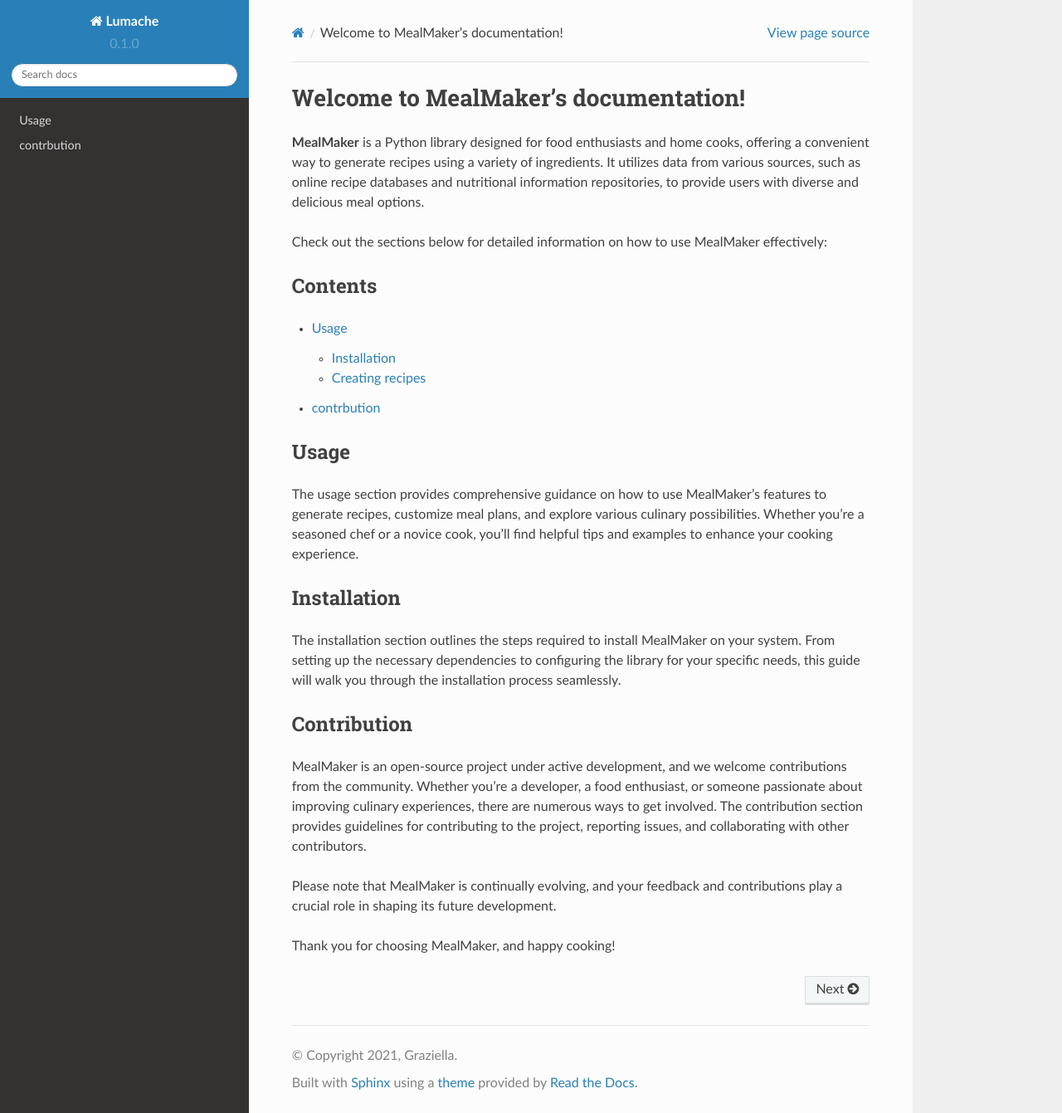
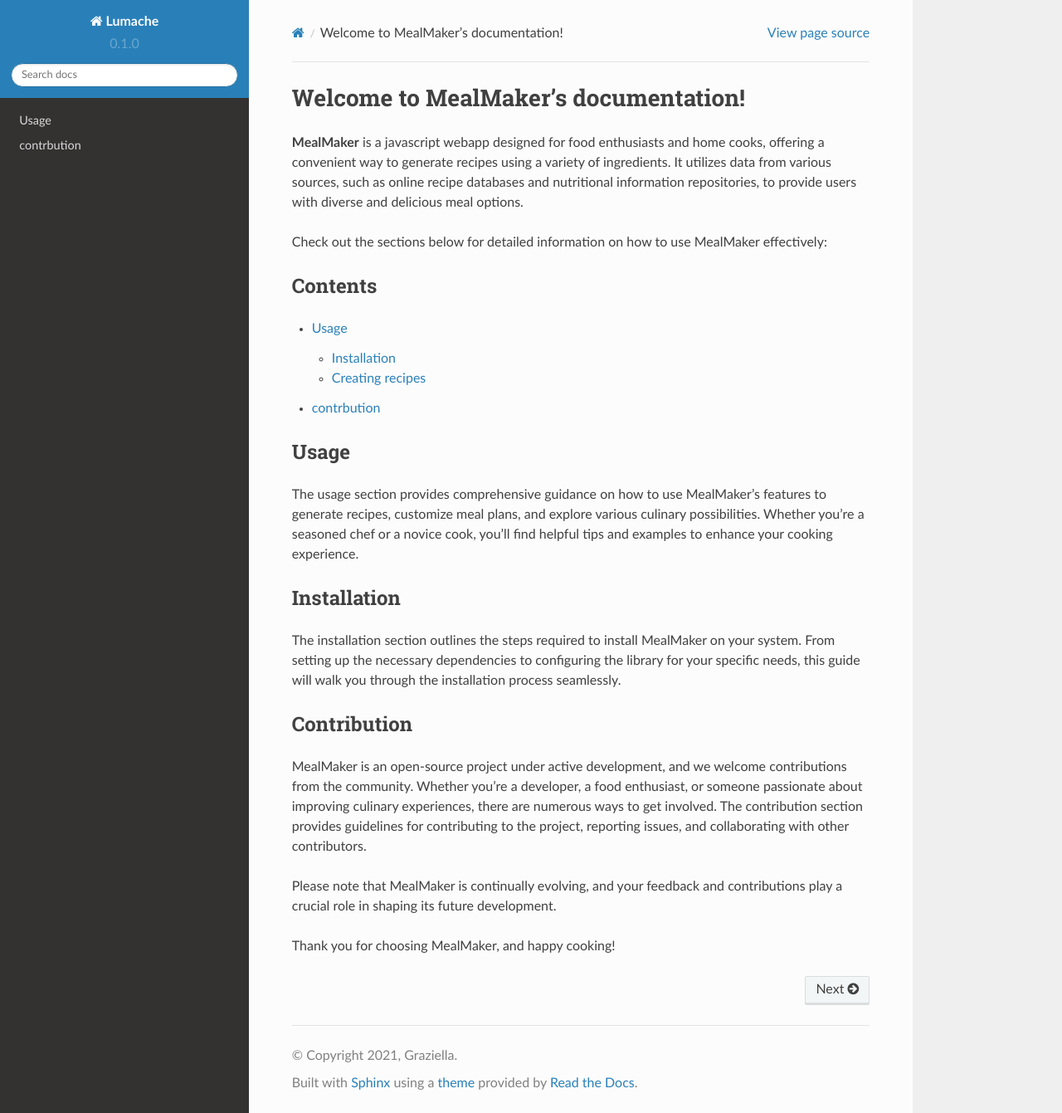
Before and after one commit to SETAP-GROUP-4D/mealMaker_documentation, a Sphinx documentation site: the page built from docs/source/index.rst, in a window 1280 px wide and 1341 px high. Shown: the whole window at 83% size. Built offline with Sphinx 7.4.7 and the Read the Docs theme 2.0.0, drawn with Linux system fonts in a browser that asks for light colours; pages that are not in the unit, such as notebooks, are missing from menus.

Commit message:
Update index.rst

```diff
--- a/docs/source/index.rst
+++ b/docs/source/index.rst
@@ -1,7 +1,7 @@
 Welcome to MealMaker's documentation!
 ========================================
 
-**MealMaker** is a Python library designed for food enthusiasts and home cooks, offering a convenient way to generate recipes using a variety of ingredients. It utilizes data from various sources, such as online recipe databases and nutritional information repositories, to provide users with diverse and delicious meal options.
+**MealMaker** is a javascript webapp designed for food enthusiasts and home cooks, offering a convenient way to generate recipes using a variety of ingredients. It utilizes data from various sources, such as online recipe databases and nutritional information repositories, to provide users with diverse and delicious meal options.
 
 Check out the sections below for detailed information on how to use MealMaker effectively:
 
```
